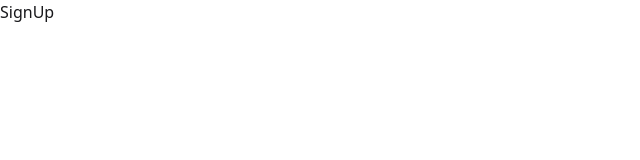
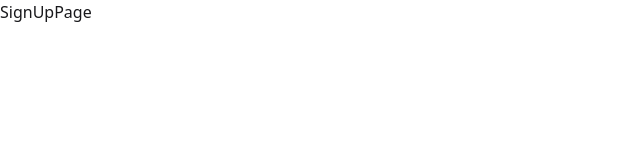
Before and after one commit to Welcome-To-Velora/Velora_Frontend, a React (Vite) app in the folder Velora/: page /signup in a window 1280 px wide. Shown: the top 160 px of the page, without its empty margins (0-640 px from the left). Built offline with nearby package versions, Linux system fonts and the light colour scheme.

Commit message:
Feat: Fixing some importing with pages and routes

```diff
--- a/Velora/src/App.jsx
+++ b/Velora/src/App.jsx
@@ -1,15 +1,15 @@
 import { Route, Routes } from 'react-router-dom';
 import HomePage from './pages/HomePage';
-import SignUp from './pages/SignUp';
-import LogIn from './pages/LogIn';
+import SignUpPage from './pages/SignUpPage';
+import LogInPage from './pages/LogInPage';
 
 function App() {
   return (
     <div>
       <Routes>
         <Route path='/' element={<HomePage />} />
-        <Route path='/signup' element={<SignUp />} />
-        <Route path='/login' element={<LogIn />} />
+        <Route path='/signup' element={<SignUpPage />} />
+        <Route path='/login' element={<LogInPage />} />
       </Routes>
     </div>
   )
--- a/Velora/src/pages/LogIn.jsx
+++ /dev/null
@@ -1,9 +0,0 @@
-import React from 'react'
-
-const LogIn = () => {
-  return (
-    <div>LogIn</div>
-  )
-}
-
-export default LogIn
--- /dev/null
+++ b/Velora/src/pages/LogInPage.jsx
@@ -0,0 +1,9 @@
+import React from 'react'
+
+const LogInPage = () => {
+  return (
+    <div>LogInPage</div>
+  )
+}
+
+export default LogInPage
--- a/Velora/src/pages/SignUp.jsx
+++ /dev/null
@@ -1,9 +0,0 @@
-import React from 'react'
-
-const SignUp = () => {
-  return (
-    <div>SignUp</div>
-  )
-}
-
-export default SignUp
--- /dev/null
+++ b/Velora/src/pages/SignUpPage.jsx
@@ -0,0 +1,9 @@
+import React from 'react'
+
+const SignUpPage = () => {
+  return (
+    <div>SignUpPage</div>
+  )
+}
+
+export default SignUpPage
```
